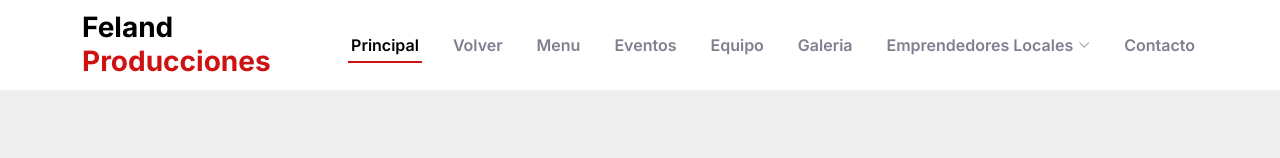
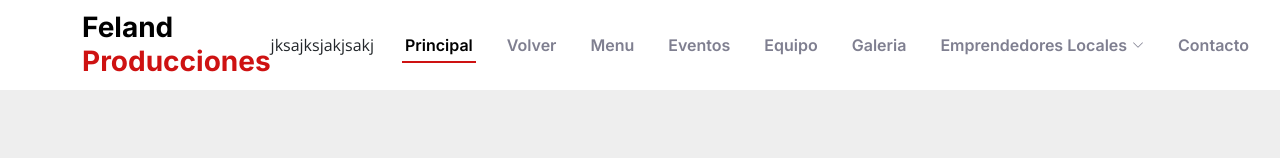
Before and after one commit to feland2091/felandstdio, a plain HTML site: page index.html in a window 1280 px wide. Shown: the top 158 px of the page. Drawn offline with nearby package versions, Linux system fonts and the light colour scheme.

Commit message:
se agrega etiqueta a a index

```diff
--- a/index.html
+++ b/index.html
@@ -48,6 +48,8 @@
         <!-- <img src="assets/img/logo.png" alt=""> -->
         <h1>Feland<span> Producciones</span></h1>
       </a>
+
+      <a>jksajksjakjsakj</a>
 
       <nav id="navbar" class="navbar">
         <ul>
```
